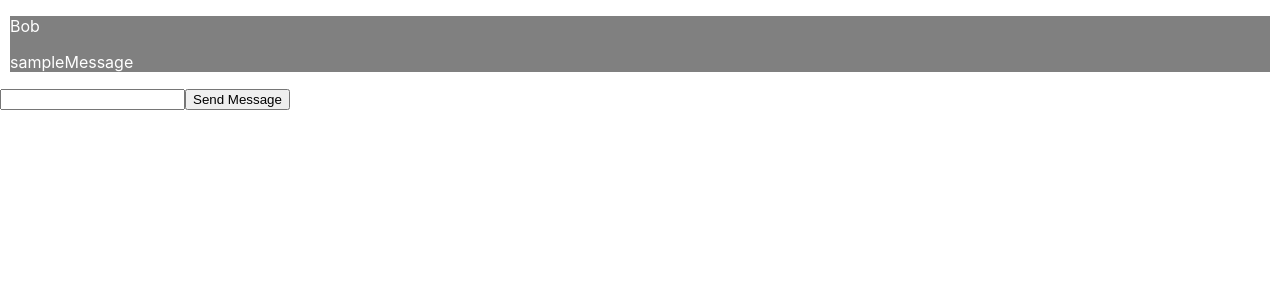
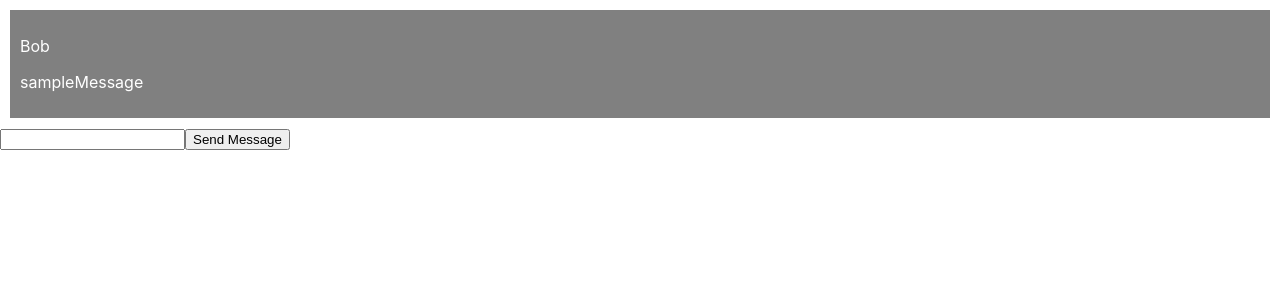
Before and after one commit to PranavChebolu/WebVideoChat, a React (Create React App) app in the folder client/: page / in a window 1280 px wide. Shown: the top 300 px of the page. Built offline with nearby package versions, Linux system fonts and the light colour scheme; no server answers.

Commit message:
Setup basic frontend

```diff
--- a/client/src/App.js
+++ b/client/src/App.js
@@ -12,8 +12,7 @@ function App() {
     {
       id: 'someId1',
       user: {
-        name: 'Bob',
-        // socketId: 'someSocketId'
+        name: 'Bob'
       },
       message: 'sampleMessage'
     }
@@ -21,16 +20,27 @@ function App() {
 
   const [user, setUser] = React.useState(undefined);
 
+  // use effect hook - runs once like a constructor
   React.useEffect(() => {
+    // connection to socket server
     const socket = socketIOClient('http://localhost:8081', {secure: false});
 
+    // listen for chat messages
+    socket.on('chat message', (newChatMessage) => {
+      const chatMessagesCopy = [...chatMessages];
+      chatMessagesCopy.push(newChatMessage);
+      setChatMessages(chatMessagesCopy);
+    });
+
+    // set socket handler so we can do things like sending messages in the sendMessage() function
     setSocketHandler(socket);
 
+    // set the user object
     setUser({
       name: "Pranav",
-      // socketId: socket.id
     });
 
+    // clean up function to close socket connection when this component is removed from screen
     return () => {
       if (socketHandler) {
         socketHandler.close();
@@ -38,17 +48,19 @@ function App() {
     }
   }, []);
 
-  // function to send a message
+  // function to send a message to other clients by emitting a socket message
   const sendMessage = (message) => {
     // prevent empty message from being sent
     if (message || message.trim().length > 0) {
       if (socketHandler) {
+        // define object to send to other clients
         const messageObj = {
           id: uuidV4(),
           user: user,
           message: message
         };
 
+        // print out what we are sending to other clients
         console.log('sending message object', messageObj);
 
         // emit message to socket server
@@ -62,13 +74,14 @@ function App() {
     }
   }
 
+  // html drawn to screen
   return (
     <div>
       <div>
         {
           chatMessages.map((message) => {
             return (
-                <div key={message.id} style={{backgroundColor: "grey", margin: "10px"}}>
+                <div key={message.id} style={{backgroundColor: "grey", margin: "10px", padding: "10px"}}>
                   <p style={{color: "white"}}>{message.user.name}</p>
                   <p style={{color: "white"}}>{message.message}</p>
                 </div>
```
